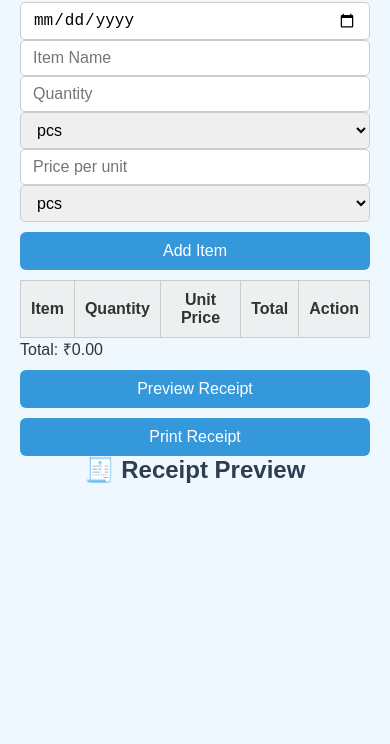
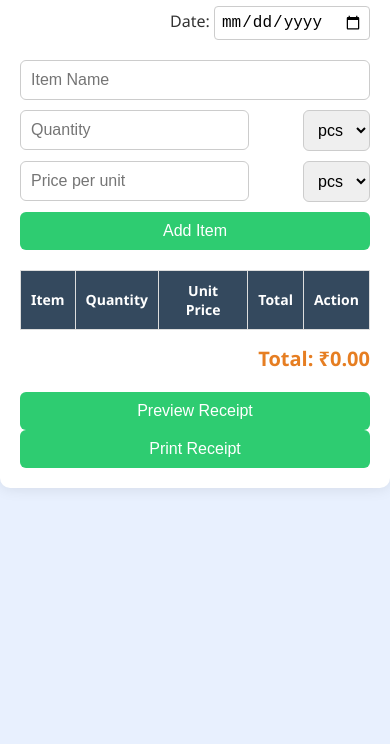
Before and after one commit to Swarup2024web/ShopCalc, a plain HTML site: page index.html in a window 390 px wide. Shown: the part 100-844 px from the top of the page. Drawn offline with Linux system fonts and the light colour scheme.

Commit message:
Update style.css

```diff
--- a/style.css
+++ b/style.css
@@ -1,149 +1,131 @@
-/* Reset and base styles */
-* {
+body {
+  font-family: "Segoe UI", sans-serif;
+  background: #e8f0fe;
   margin: 0;
   padding: 0;
-    box-sizing: border-box;
+  color: #333;
 }
 
-body {
-    font-family: Arial, sans-serif;
-    background-color: #f0f8ff;
-    color: #333;
+.container {
+  max-width: 900px;
+  margin: auto;
   padding: 20px;
+  background: #ffffff;
+  border-radius: 10px;
+  box-shadow: 0 0 15px rgba(0, 0, 0, 0.1);
 }
 
-h1, h2 {
+h1 {
   text-align: center;
-    margin-bottom: 20px;
   color: #2c3e50;
 }
 
-/* Form styles */
-form {
-    background-color: #ffffff;
-    border-radius: 10px;
-    padding: 20px;
-    box-shadow: 0 0 10px rgba(0, 0, 0, 0.1);
-    max-width: 500px;
-    margin: 0 auto 30px auto;
+.top-bar {
+  text-align: right;
+  margin: 10px 0;
 }
 
-.form-group {
-    margin-bottom: 15px;
+input[type="date"] {
+  padding: 6px;
+  font-size: 16px;
+  border-radius: 4px;
+  border: 1px solid #ccc;
 }
 
-label {
-    display: block;
-    margin-bottom: 6px;
-    font-weight: bold;
+.form {
+  display: flex;
+  flex-wrap: wrap;
+  gap: 10px;
+  margin: 20px 0;
+  align-items: center;
 }
 
-input[type="text"],
-input[type="number"],
-input[type="date"],
-select {
-    width: 100%;
-    padding: 8px 12px;
-    font-size: 16px;
-    border: 1px solid #ccc;
-    border-radius: 5px;
+.inline-group {
+  display: flex;
+  align-items: center;
+  gap: 5px;
 }
 
-.form-row {
-    display: flex;
-    gap: 10px;
+input, select {
+  padding: 10px;
+  font-size: 16px;
+  border-radius: 6px;
+  border: 1px solid #ccc;
 }
 
-.form-row input {
-    flex: 1;
-}
-
-.form-row select {
-    width: 80px;
-}
-
-/* Buttons */
 button {
-    display: inline-block;
   padding: 10px 20px;
-    background-color: #3498db;
-    color: #fff;
+  background: #2ecc71;
+  color: white;
   border: none;
   border-radius: 6px;
+  cursor: pointer;
   font-size: 16px;
-    cursor: pointer;
-    transition: background-color 0.3s ease;
-    margin-top: 10px;
 }
 
 button:hover {
-    background-color: #2980b9;
+  background: #27ae60;
 }
 
-/* Receipt area */
-#receiptArea {
-    background-color: #ffffff;
-    border-radius: 10px;
-    padding: 20px;
-    max-width: 800px;
-    margin: 0 auto;
-    box-shadow: 0 0 10px rgba(0, 0, 0, 0.1);
-}
-
-#receiptDate {
-    text-align: right;
-    font-size: 14px;
-    color: #777;
-    margin-bottom: 10px;
-}
-
-/* Table styling */
 table {
   width: 100%;
   border-collapse: collapse;
-    margin-top: 10px;
-}
-
-table, th, td {
-    border: 1px solid #ccc;
+  margin-top: 20px;
+  font-size: 16px;
 }
 
 th, td {
+  border: 1px solid #ddd;
   padding: 10px;
   text-align: center;
 }
 
 th {
-    background-color: #ecf0f1;
-    font-weight: bold;
+  background: #34495e;
+  color: white;
 }
 
-.total {
-    text-align: right;
-    font-size: 18px;
+#totalDisplay {
+  font-size: 20px;
   font-weight: bold;
   margin-top: 15px;
+  text-align: right;
+  color: #e67e22;
 }
 
-/* Action buttons in table */
-.action-buttons button {
-    margin: 0 5px;
-    padding: 6px 10px;
-    font-size: 14px;
+.button-group {
+  text-align: center;
+  margin-top: 20px;
 }
 
-/* Responsive design */
-@media screen and (max-width: 600px) {
-    .form-row {
-        flex-direction: column;
+.receipt-preview {
+  margin-top: 30px;
+  background: #fdfdfd;
+  padding: 20px;
+  border: 2px dashed #aaa;
+  border-radius: 10px;
 }
 
-    .form-row select {
-        width: 100%;
+.hidden {
+  display: none;
+}
+
+@media (max-width: 600px) {
+  .form {
+    flex-direction: column;
+    align-items: stretch;
+  }
+
+  .inline-group {
+    flex-direction: row;
+    justify-content: space-between;
   }
 
   button {
     width: 100%;
-        margin-top: 10px;
+  }
+
+  table {
+    font-size: 14px;
   }
 }
```
Lines whose indentation alone changed are shown as unchanged.
